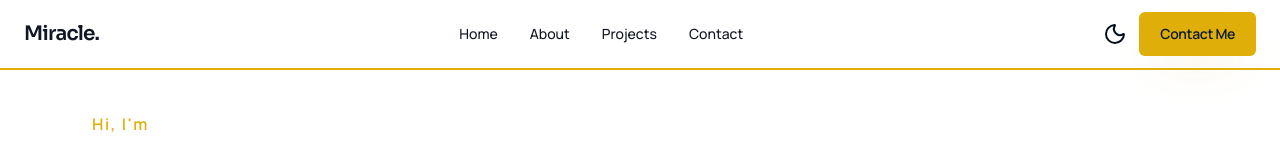
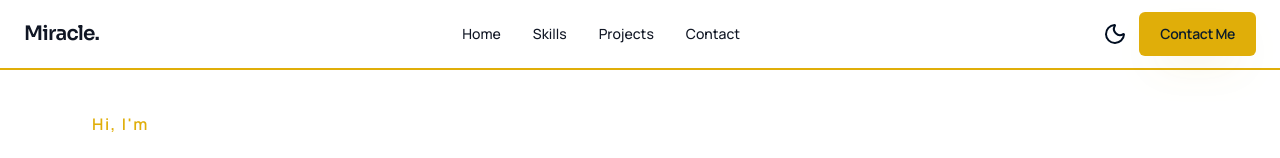
Before and after one commit to miracleibanze/miraclecode, a Next.js app: page / in a window 1280 px wide. Shown: the top 158 px of the page. Built offline with nearby package versions, Linux system fonts and the light colour scheme.

Commit message:
refined the image

```diff
--- a/app/globals.css
+++ b/app/globals.css
@@ -13,6 +13,7 @@
 
   /* Extras (needed for clean UI) */
   --border: #e2e8f0;
+
   --hover: #f1f5f9;
   --accent-soft: rgba(212, 175, 55, 0.15);
 }
--- a/app/page.tsx
+++ b/app/page.tsx
@@ -6,7 +6,6 @@ import { ProjectsSection } from "@/components/sections/projects-section";
 import { ContactSection } from "@/components/sections/contact-section";
 import { Footer } from "@/components/layout/footer";
 import { PageShell } from "@/components/ui/page-shell";
-import { AboutSection } from "../app/about-section-placeholder";
 
 export default function Home() {
   return (
--- a/components/layout/navbar.tsx
+++ b/components/layout/navbar.tsx
@@ -8,7 +8,7 @@ import { DarkModeToggle } from "@/components/ui/dark-mode-toggle";
 
 const navigation = [
     { label: "Home", href: "#home" },
-    { label: "About", href: "#about" },
+    { label: "Skills", href: "#skills" },
     { label: "Projects", href: "#projects" },
     { label: "Contact", href: "#contact" },
 ];
```
Also changed, not shown: 2 other files (tests, documents, lock files or other folders).
